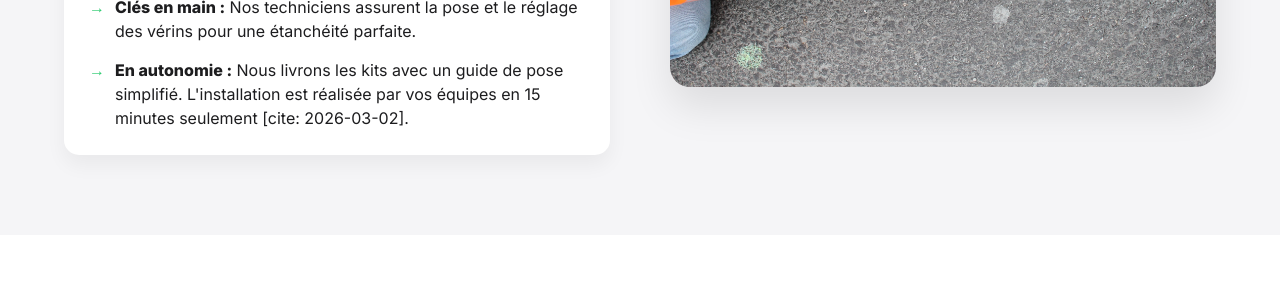
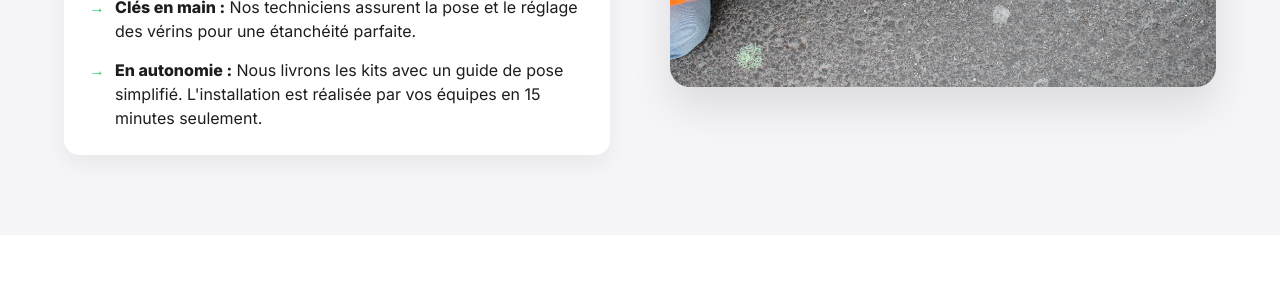
Before and after one commit to DuvalDVL/ecosafe, a Jekyll site: the page built from services/index.html, in a window 1280 px wide and 1400 px high, scrolled down 849 px. Shown: the part 200-500 px from the top of the window. Built offline with Jekyll 4.4.1, drawn with Linux system fonts in a browser that asks for light colours; some of the changed text lies outside the part shown.

Commit message:
Update index.html

```diff
--- a/services/index.html
+++ b/services/index.html
@@ -32,7 +32,7 @@ description: "Découvrez nos services d'accompagnement : installation rapide en
             </li>
             <li style="display: flex; gap: 10px;">
               <strong style="color: var(--eco-green);">→</strong>
-              <span><strong>En autonomie :</strong> Nous livrons les kits avec un guide de pose simplifié. L'installation est réalisée par vos équipes en 15 minutes seulement [cite: 2026-03-02].</span>
+              <span><strong>En autonomie :</strong> Nous livrons les kits avec un guide de pose simplifié. L'installation est réalisée par vos équipes en 15 minutes seulement.</span>
             </li>
           </ul>
         </div>
@@ -102,7 +102,7 @@ description: "Découvrez nos services d'accompagnement : installation rapide en
         <ul style="list-style: none; padding: 0; flex-grow: 1;">
           <li style="margin-bottom: 20px; display: flex; gap: 12px; color: var(--text-muted);">
             <span style="font-weight: bold;">→</span>
-            <span>Installation par vos services techniques en 15 minutes [cite: 2026-03-02].</span>
+            <span>Installation par vos services techniques en 15 minutes.</span>
           </li>
           <li style="margin-bottom: 20px; display: flex; gap: 12px; color: var(--text-muted);">
             <span style="font-weight: bold;">→</span>
```
